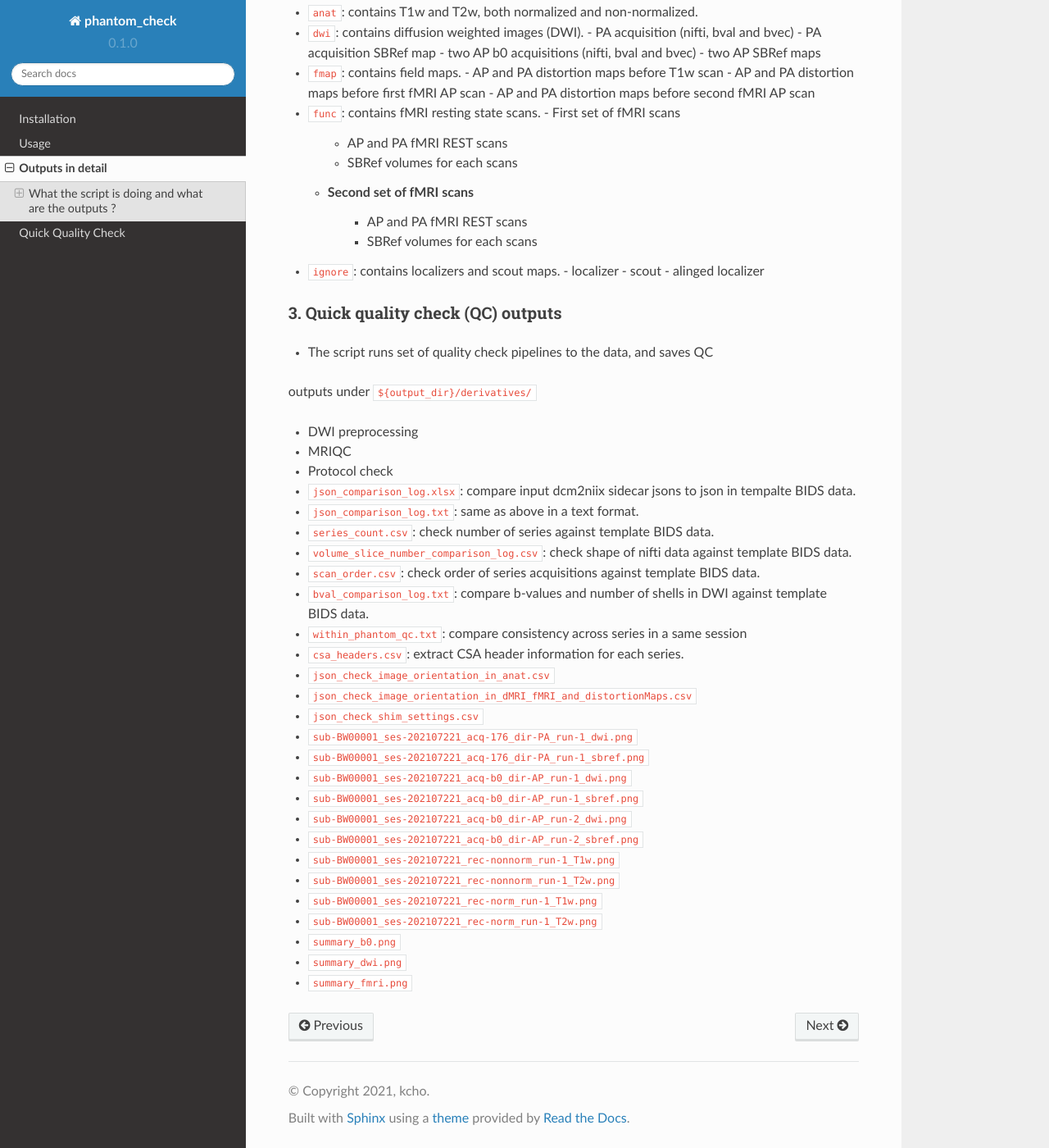
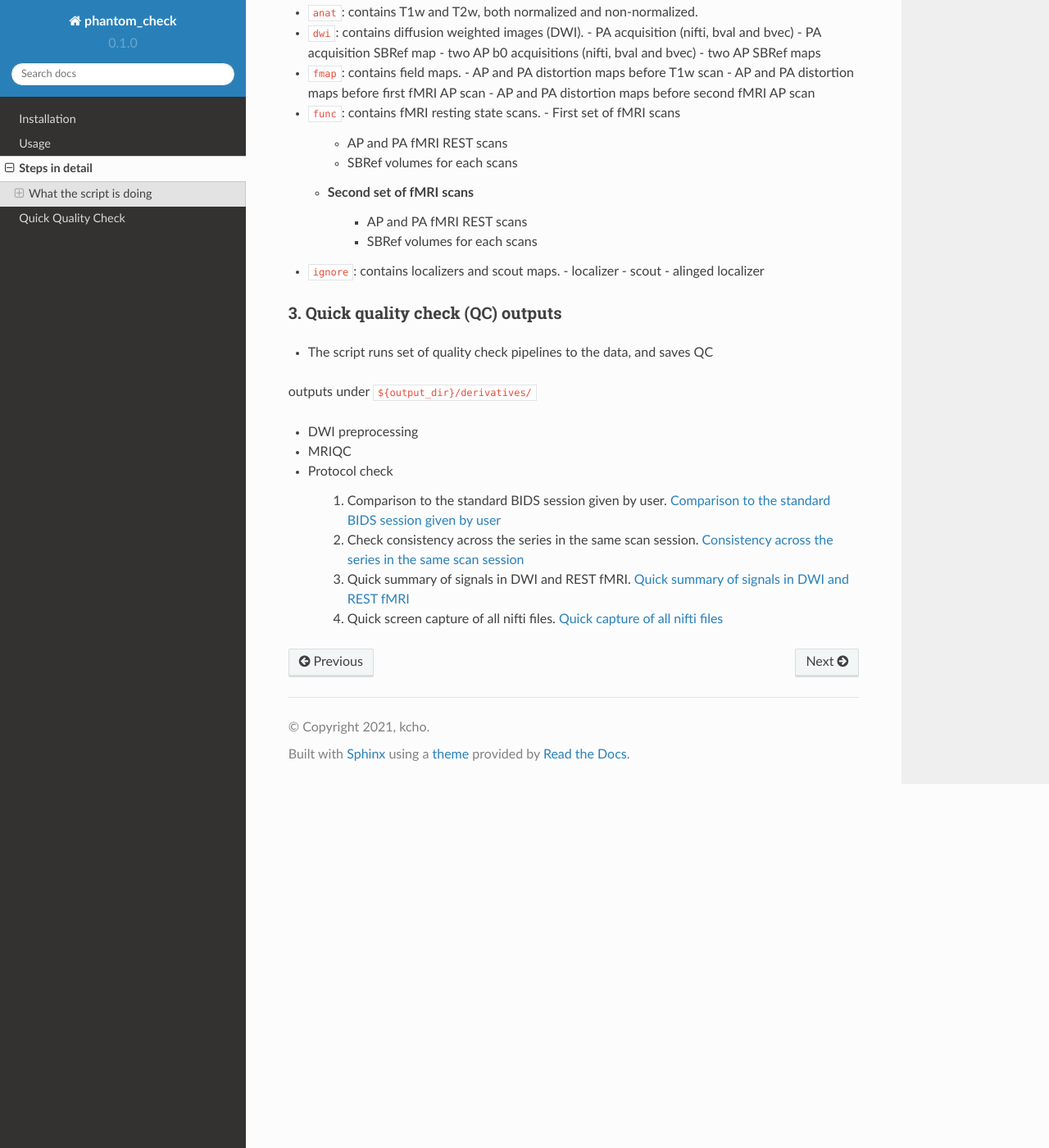
Before and after one commit to AMP-SCZ/qqc, a Sphinx documentation site: the page built from docs/source/steps_in_detail.rst, in a window 1280 px wide and 1400 px high, scrolled down 581 px. Shown: the whole window at 82% size. Built offline with Sphinx 7.4.7 and the Read the Docs theme 2.0.0, drawn with Linux system fonts in a browser that asks for light colours; some of the changed text lies outside the part shown.

Commit message:
docs: link added

```diff
--- a/docs/source/index.rst
+++ b/docs/source/index.rst
@@ -18,5 +18,5 @@ Contents
 
    installation
    usage
-   outputs_in_detail
+   steps_in_detail
    qqc_outputs
--- a/docs/source/outputs_in_detail.rst
+++ b/docs/source/steps_in_detail.rst
@@ -1,12 +1,12 @@
 =================
-Outputs in detail
+Steps in detail
 =================
 
-.. _outputs_in_detail:
+.. _steps_in_detail:
 
----------------------------------------------------
-What the script is doing and what are the outputs ?
----------------------------------------------------
+------------------------
+What the script is doing
+------------------------
 
 1. Sort dicom files according to series description
 ---------------------------------------------------
@@ -52,6 +52,7 @@ is used. Output nifti files are saved under ``${output_dir}/rawdata/${subject}/s
 
 3. Quick quality check (QC) outputs
 -----------------------------------
+
 - The script runs set of quality check pipelines to the data, and saves QC
 outputs under ``${output_dir}/derivatives/``
 
@@ -61,32 +62,7 @@ outputs under ``${output_dir}/derivatives/``
 
 - Protocol check
 
-- ``json_comparison_log.xlsx``: compare input dcm2niix sidecar jsons to
-  json in tempalte BIDS data.
-- ``json_comparison_log.txt``: same as above in a text format.
-- ``series_count.csv``: check number of series against template BIDS data.
-- ``volume_slice_number_comparison_log.csv``: check shape of nifti data
-  against template BIDS data.
-- ``scan_order.csv``: check order of series acquisitions against template
-  BIDS data.
-- ``bval_comparison_log.txt``: compare b-values and number of shells in DWI
-  against template BIDS data.
-- ``within_phantom_qc.txt``: compare consistency across series in a same
-  session
-- ``csa_headers.csv``: extract CSA header information for each series.
-- ``json_check_image_orientation_in_anat.csv``
-- ``json_check_image_orientation_in_dMRI_fMRI_and_distortionMaps.csv``
-- ``json_check_shim_settings.csv``
-- ``sub-BW00001_ses-202107221_acq-176_dir-PA_run-1_dwi.png``
-- ``sub-BW00001_ses-202107221_acq-176_dir-PA_run-1_sbref.png``
-- ``sub-BW00001_ses-202107221_acq-b0_dir-AP_run-1_dwi.png``
-- ``sub-BW00001_ses-202107221_acq-b0_dir-AP_run-1_sbref.png``
-- ``sub-BW00001_ses-202107221_acq-b0_dir-AP_run-2_dwi.png``
-- ``sub-BW00001_ses-202107221_acq-b0_dir-AP_run-2_sbref.png``
-- ``sub-BW00001_ses-202107221_rec-nonnorm_run-1_T1w.png``
-- ``sub-BW00001_ses-202107221_rec-nonnorm_run-1_T2w.png``
-- ``sub-BW00001_ses-202107221_rec-norm_run-1_T1w.png``
-- ``sub-BW00001_ses-202107221_rec-norm_run-1_T2w.png``
-- ``summary_b0.png``
-- ``summary_dwi.png``
-- ``summary_fmri.png``
+   1. Comparison to the standard BIDS session given by user. :ref:`qqc_to_standard`
+   2. Check consistency across the series in the same scan session. :ref:`qqc_same_session`
+   3. Quick summary of signals in DWI and REST fMRI. :ref:`qqc_signals`
+   4. Quick screen capture of all nifti files. :ref:`qqc_snapshot`
```
Also changed, not shown: docs/source/api.rst (deleted, +0 -7 lines), docs/source/qqc_outputs.rst (+8 -0 lines).
